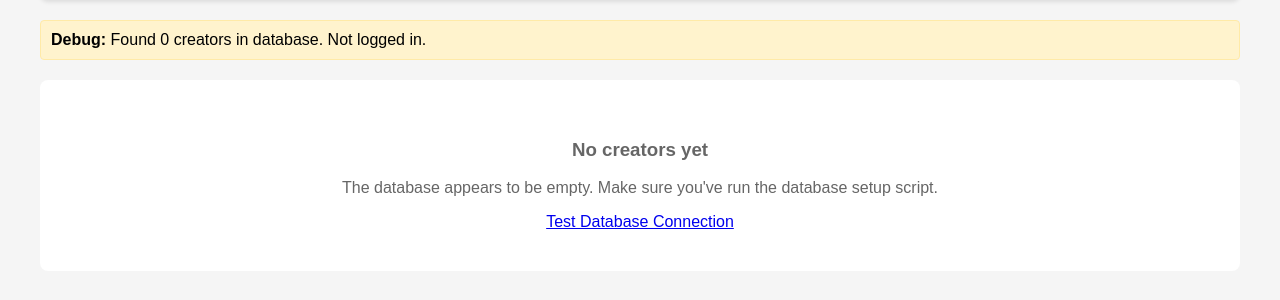
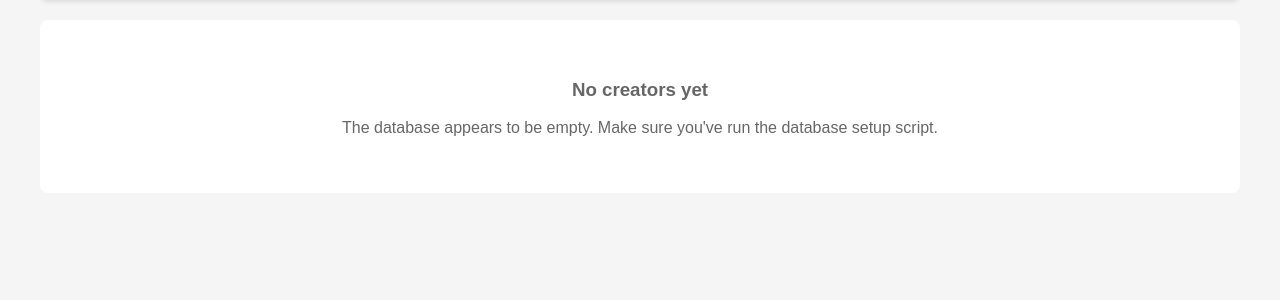
Before and after one commit to jaylenmareko/topic-funding, a PHP site: page /creators/index.php in a window 1280 px wide. Shown: the part 269-569 px from the top of the page. Run offline with PHP 8.4, Linux system fonts and the light colour scheme; data that the repository does not hold is empty.

Commit message:
Update index.php

```diff
--- a/creators/index.php
+++ b/creators/index.php
@@ -87,16 +87,6 @@ if ($search) {
             </form>
         </div>
 
-        <!-- Debug info for development -->
-        <div class="debug-info">
-            <strong>Debug:</strong> Found <?php echo count($creators); ?> creators in database.
-            <?php if (isset($_SESSION['user_id'])): ?>
-                Logged in as: <?php echo htmlspecialchars($_SESSION['username']); ?>
-            <?php else: ?>
-                Not logged in.
-            <?php endif; ?>
-        </div>
-
         <?php if ($search): ?>
             <p>Search results for "<?php echo htmlspecialchars($search); ?>" (<?php echo count($creators); ?> found)</p>
         <?php endif; ?>
@@ -110,7 +100,6 @@ if ($search) {
                 <?php else: ?>
                     <h3>No creators yet</h3>
                     <p>The database appears to be empty. Make sure you've run the database setup script.</p>
-                    <a href="../test_connection.php">Test Database Connection</a>
                 <?php endif; ?>
             </div>
         <?php else: ?>
```
